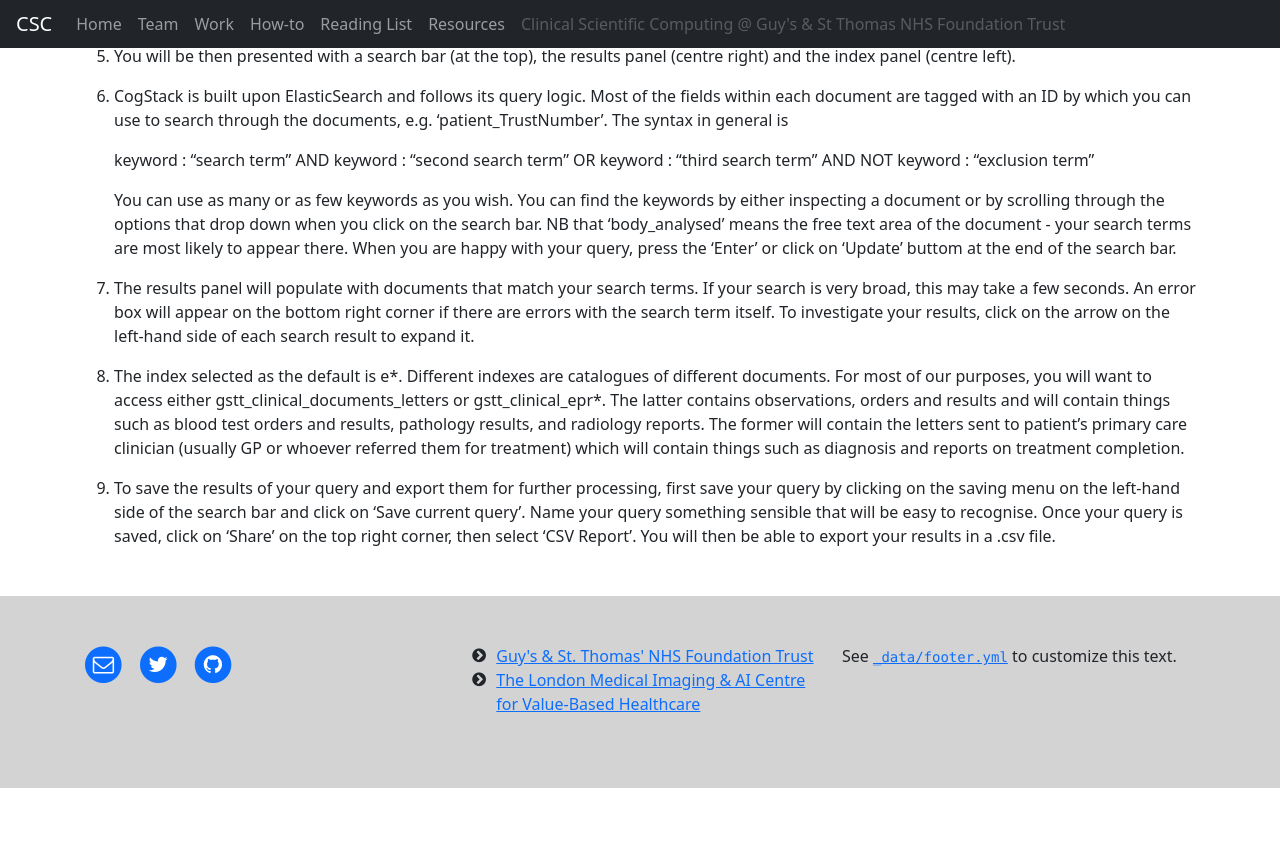
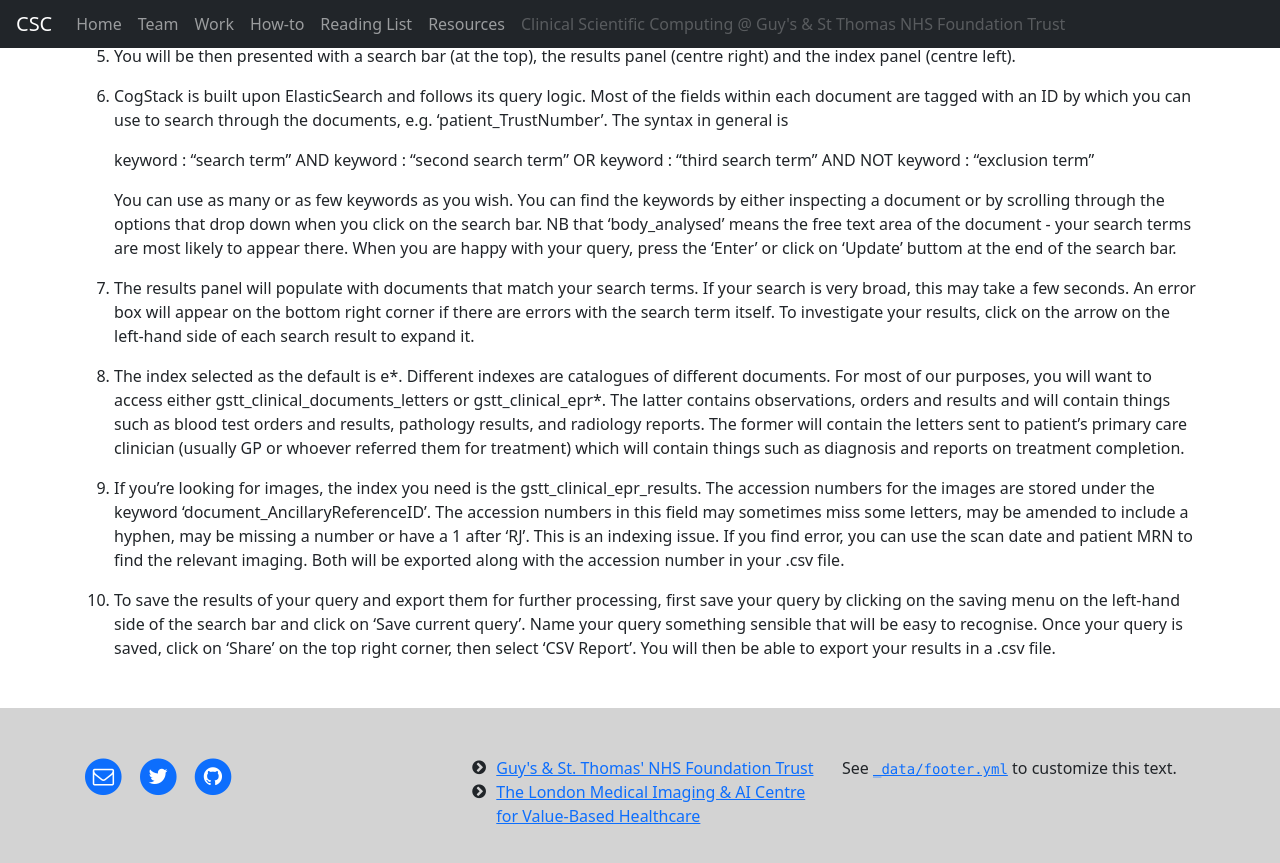
Before and after one commit to GSTT-CSC/gstt-csc-old, a Jekyll site: the page built from SOPs.md, in a window 1280 px wide and 900 px high, scrolled down 3235 px. Shown: the top 863 px of the window. Built offline with Jekyll 4.4.1, drawn with Linux system fonts in a browser that asks for light colours; before the commit the page ends 4023 px from its top, so only the background shows below that.

Commit message:
Update SOPs.md
Updated with instructions for images as per Simone's suggestion (point 9)

```diff
--- a/SOPs.md
+++ b/SOPs.md
@@ -119,4 +119,6 @@ The proposal will be sent to the Specialty QI & Audit lead for approval and then
 
 8.	The index selected as the default is e&#42;. Different indexes are catalogues of different documents. For most of our purposes, you will want to access either gstt_clinical_documents_letters or gstt_clinical_epr&#42;. The latter contains observations, orders and results and will contain things such as blood test orders and results, pathology results, and radiology reports. The former will contain the letters sent to patient's primary care clinician (usually GP or whoever referred them for treatment) which will contain things such as diagnosis and reports on treatment completion.
 
-9.  To save the results of your query and export them for further processing, first save your query by clicking on the saving menu on the left-hand side of the search bar and click on 'Save current query'. Name your query something sensible that will be easy to recognise. Once your query is saved, click on 'Share' on the top right corner, then select 'CSV Report'. You will then be able to export your results in a .csv file.
+9.  If you're looking for images, the index you need is the gstt_clinical_epr_results. The accession numbers for the images are stored under the keyword 'document_AncillaryReferenceID'. The accession numbers in this field may sometimes miss some letters, may be amended to include a hyphen, may be missing a number or have a 1 after 'RJ'. This is an indexing issue. If you find error, you can use the scan date and patient MRN to find the relevant imaging. Both will be exported along with the accession number in your .csv file.
+
+10. To save the results of your query and export them for further processing, first save your query by clicking on the saving menu on the left-hand side of the search bar and click on 'Save current query'. Name your query something sensible that will be easy to recognise. Once your query is saved, click on 'Share' on the top right corner, then select 'CSV Report'. You will then be able to export your results in a .csv file.
```
